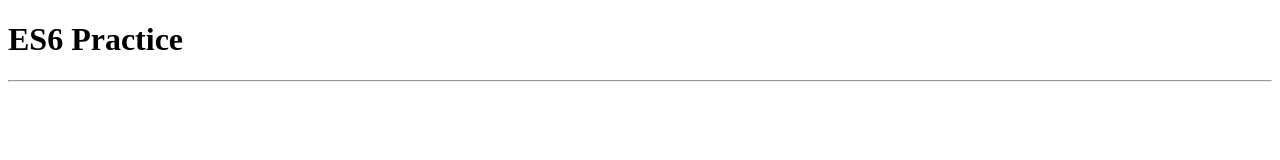
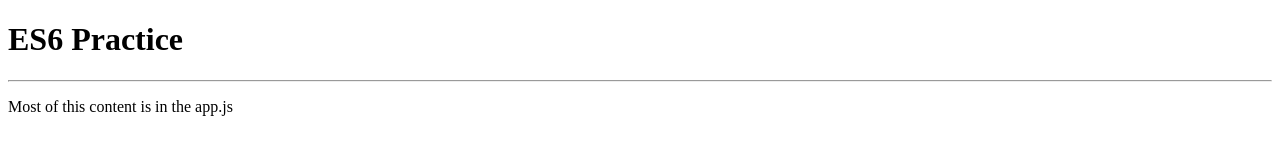
Before and after one commit to BuddhaTheChef/es6-practice, a plain HTML site: page index.html in a window 1280 px wide. Drawn offline with Linux system fonts and the light colour scheme.

Commit message:
review code and test

```diff
--- a/index.html
+++ b/index.html
@@ -7,5 +7,8 @@
   <body>
 <h1>ES6 Practice</h1>
 <hr />
+<p>
+  Most of this content is in the app.js
+</p>
   </body>
 </html>
```
